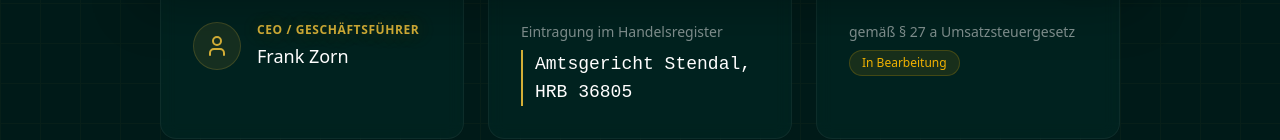
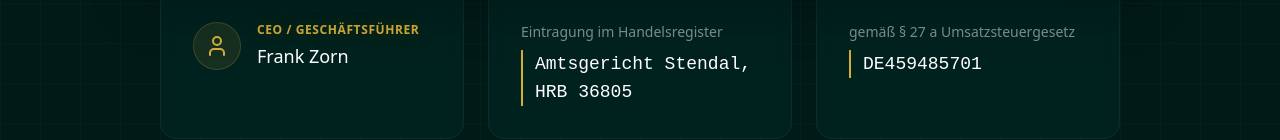
Before and after one commit to mohamedshamsghazy/alftian-facility, a Next.js app: page /impressum in a window 1280 px wide. Shown: the part 781-921 px from the top of the page. Built offline with nearby package versions, Linux system fonts and the light colour scheme.

Commit message:
feat: add VAT ID to translations and impressum page

```diff
--- a/app/impressum/page.tsx
+++ b/app/impressum/page.tsx
@@ -96,10 +96,8 @@ export default function ImpressumPage() {
       content: (
         <div className="space-y-2">
           <div className="text-sm text-white/50">{t.impressumPage?.vatText || "gemäß § 27 a Umsatzsteuergesetz"}</div>
-          <div className="flex items-center gap-2">
-            <span className="inline-flex items-center px-3 py-1 rounded-full bg-yellow-500/10 text-yellow-500 text-xs font-medium border border-yellow-500/20">
-              {t.impressumPage?.processing || "Processing / In Bearbeitung"}
-            </span>
+          <div className="font-mono text-lg text-white border-l-2 border-gold pl-3">
+            {t.company.vatId || "DE459485701"}
           </div>
         </div>
       ),
--- a/components/json-ld.tsx
+++ b/components/json-ld.tsx
@@ -8,6 +8,7 @@ export function JsonLd() {
         "url": "https://alftian-bau.com",
         "telephone": "0345 47009014",
         "email": "info@alftian-bau.com",
+        "vatID": "DE459485701",
         "priceRange": "$$",
         "address": {
             "@type": "PostalAddress",
--- a/lib/translations.ts
+++ b/lib/translations.ts
@@ -9,6 +9,7 @@ export const translations = {
       phone: "0345 47009014",
       email: "info@alftian-bau.com",
       registry: "Amtsgericht Stendal, HRB 36805",
+      vatId: "DE459485701",
       ceo: "Frank Zorn",
     },
     common: {
@@ -381,6 +382,7 @@ export const translations = {
       phone: "0345 47009014",
       email: "info@alftian-bau.com",
       registry: "Amtsgericht Stendal, HRB 36805",
+      vatId: "DE459485701",
       ceo: "Frank Zorn",
     },
     common: {
@@ -709,6 +711,7 @@ export const translations = {
       phone: "0345 47009014",
       email: "info@alftian-bau.com",
       registry: "Amtsgericht Stendal, HRB 36805",
+      vatId: "DE459485701",
       ceo: "Frank Zorn",
     },
     common: {
```
